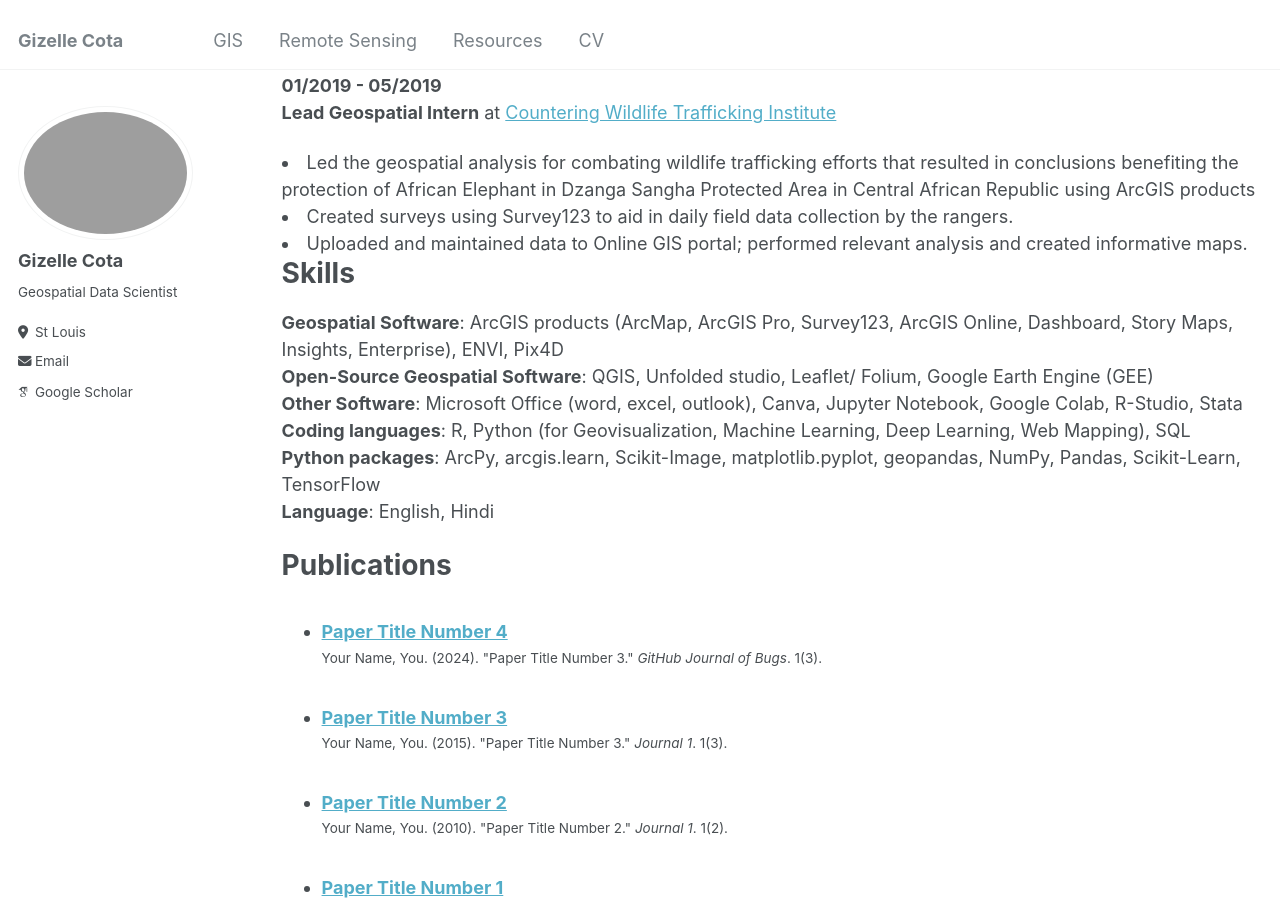
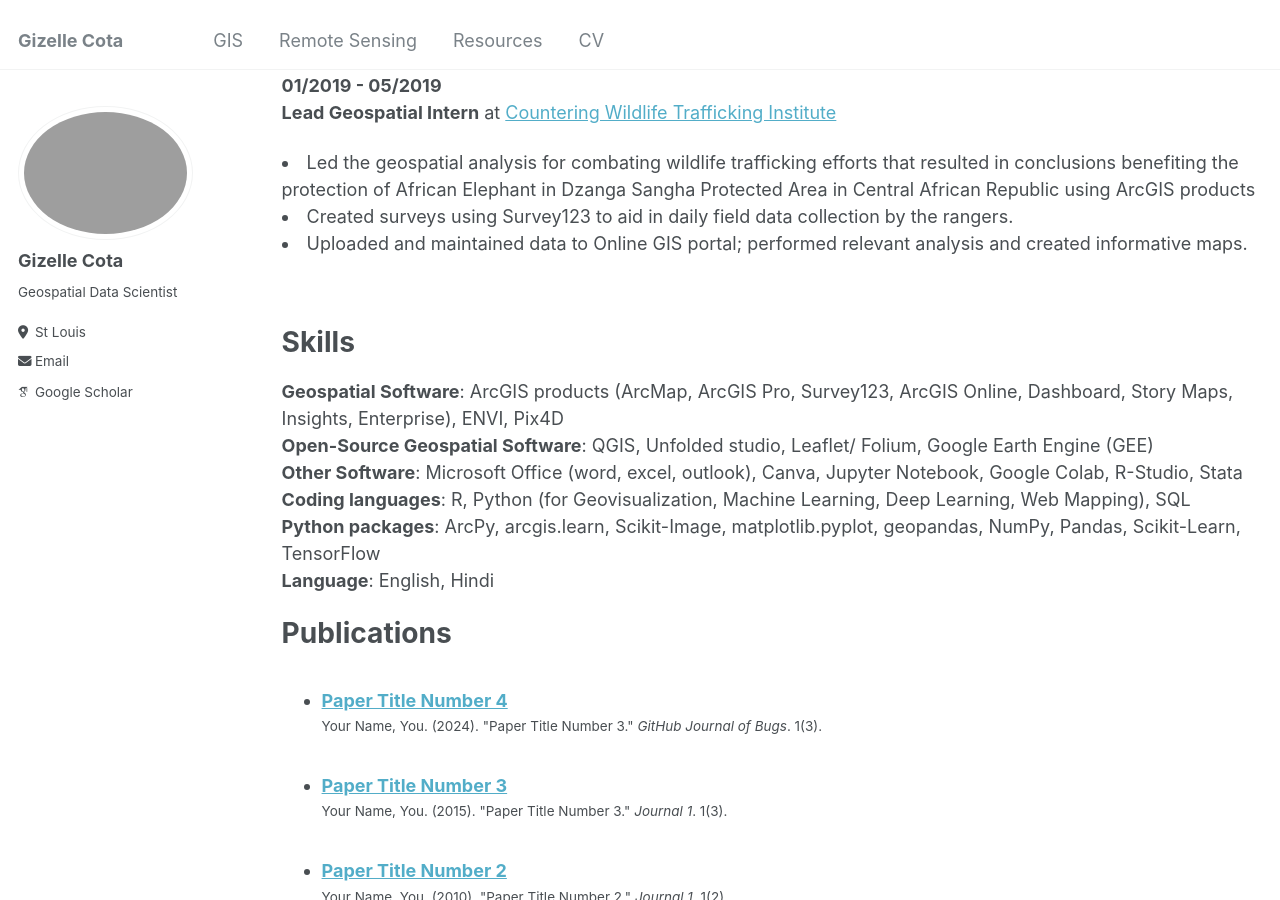
Before and after one commit to cotag11/cotag11.github.io, a Jekyll site: the page built from _pages/cv.md, in a window 1280 px wide and 900 px high, scrolled down 1655 px. Built offline with Jekyll 4.4.1, drawn with Linux system fonts in a browser that asks for light colours; some web fonts are replaced.

Commit message:
Update cv.md

```diff
--- a/_pages/cv.md
+++ b/_pages/cv.md
@@ -60,7 +60,7 @@ M.S. in Geographic Information Science, Saint Louis University, 2021
 **Lead Geospatial Intern** at [Countering Wildlife Trafficking Institute](https://www.cwtinstitute.org/)
 <li>Led the geospatial analysis for combating wildlife trafficking efforts that resulted in conclusions benefiting the protection of African Elephant in Dzanga Sangha Protected Area in Central African Republic using ArcGIS products</li>
 <li>Created surveys using Survey123 to aid in daily field data collection by the rangers. </li>
-<li>Uploaded and maintained data to Online GIS portal; performed relevant analysis and created informative maps. </li>
+<li>Uploaded and maintained data to Online GIS portal; performed relevant analysis and created informative maps. </li><br>
 
 
 Skills
```
